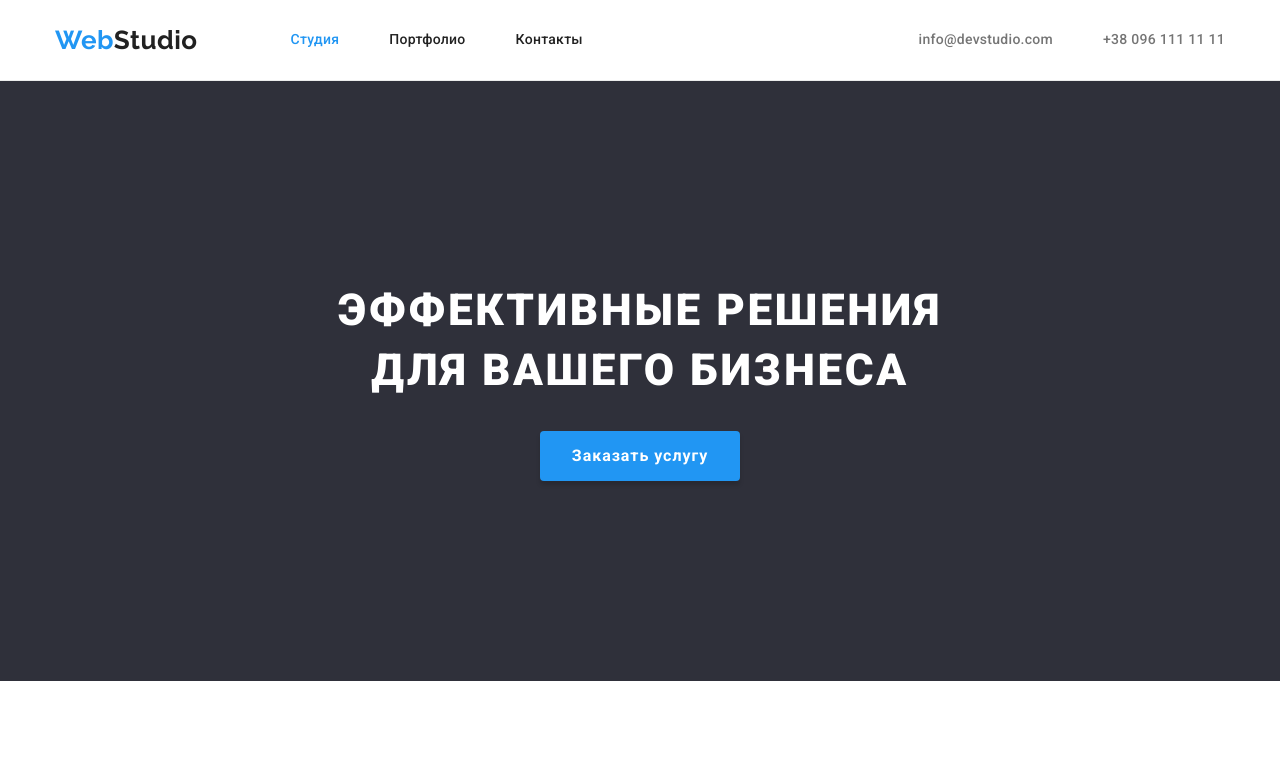
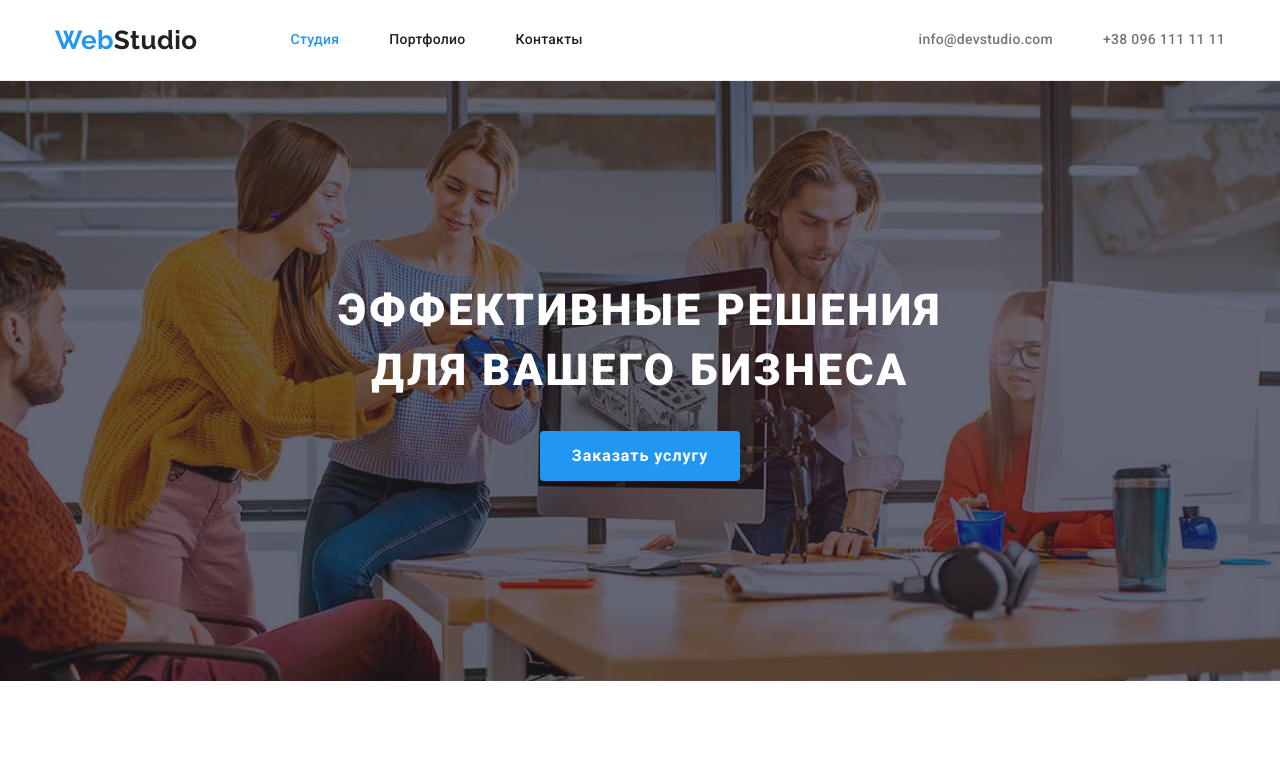
Before and after one commit to patronusv/goit-markup-hw-04, a plain HTML site: page index.html in a window 1280 px wide. Shown: the top 772 px of the page. Drawn offline with nearby package versions, Linux system fonts and the light colour scheme.

Commit message:
добавляет фон секции Герой

```diff
--- a/css/styles.css
+++ b/css/styles.css
@@ -117,8 +117,20 @@ body {
 .hero {
   padding-top: 200px;
   padding-bottom: 200px;
+  background-image: linear-gradient(rgba(47, 48, 58, 0.4), rgba(47, 48, 58, 0.4)), url(../images/studio/hero.jpg);
+  background-size: cover;
+  background-position: center;
+  background-repeat: no-repeat;
   background-color: var(--dark-bg-color);
   text-align: center;
+}
+.hero-container {
+  width: 696px;
+  padding-left: 15px;
+  padding-right: 15px;
+  margin-left: auto;
+  margin-right: auto;
+  /* outline: 1px solid navy; */
 }
 .hero-title {
   margin-top: 0;
--- a/index.html
+++ b/index.html
@@ -29,9 +29,11 @@
     <main>
       <!-- Герой -->
       <section class="hero">
-        <h1 class="hero-title">Эффективные решения<br>для вашего бизнеса</h1>
-        <a href="" class="link">Заказать услугу</a>
-      </section>
+          <div class="hero-container">
+            <h1 class="hero-title">Эффективные решения для вашего бизнеса</h1>
+            <a href="" class="link">Заказать услугу</a>
+          </div>
+             </section>
       <!-- Преимущества -->
       <section class="section">
         <div class="container advantages">
```
